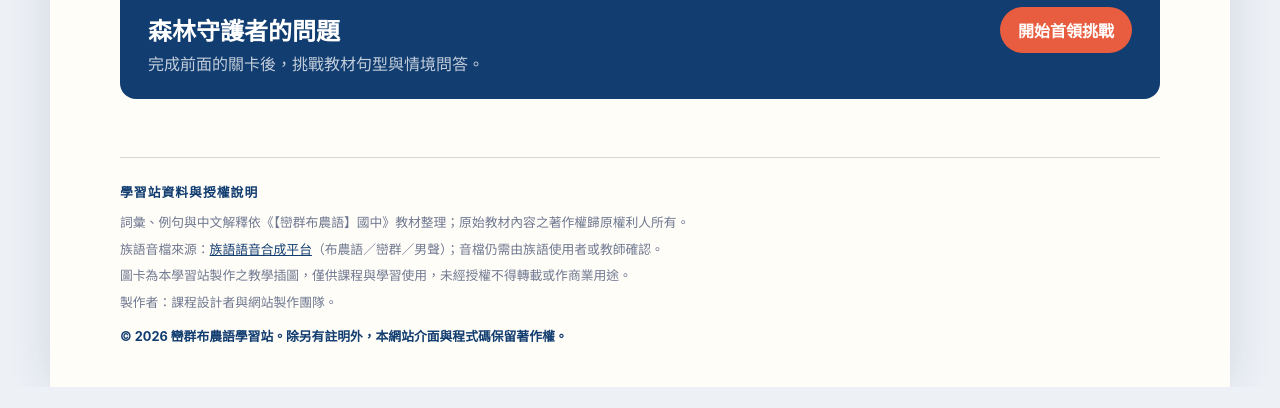
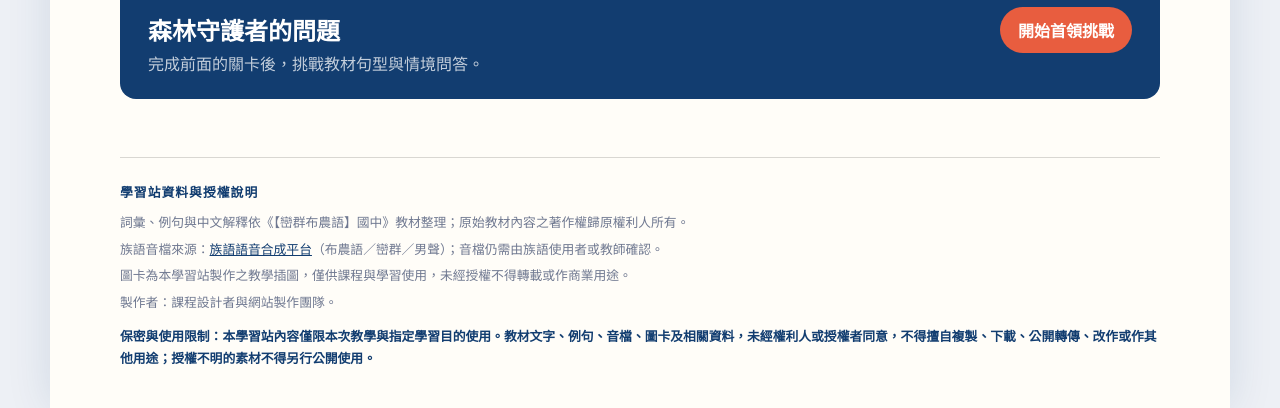
Before and after one commit to chiasan3-Niun/luanqun-bunun-school-learning, a plain HTML site: page index.html in a window 1280 px wide. Shown: the part 1461-1869 px from the top of the page. Before the commit the page ends 1848 px from the top, so only its background shows below. Drawn offline with Linux system fonts and the light colour scheme.

Commit message:
Update confidentiality notice

```diff
--- a/index.html
+++ b/index.html
@@ -53,7 +53,7 @@
       <p>族語音檔來源：<a href="https://ai-labs.ilrdf.org.tw/hnang-kari-ai-asi-sluhay/" target="_blank" rel="noopener noreferrer">族語語音合成平台</a>（布農語／巒群／男聲）；音檔仍需由族語使用者或教師確認。</p>
       <p>圖卡為本學習站製作之教學插圖，僅供課程與學習使用，未經授權不得轉載或作商業用途。</p>
       <p>製作者：課程設計者與網站製作團隊。</p>
-      <p class="footer-copyright">© 2026 巒群布農語學習站。除另有註明外，本網站介面與程式碼保留著作權。</p>
+      <p class="footer-copyright"><strong>保密與使用限制：</strong>本學習站內容僅限本次教學與指定學習目的使用。教材文字、例句、音檔、圖卡及相關資料，未經權利人或授權者同意，不得擅自複製、下載、公開轉傳、改作或作其他用途；授權不明的素材不得另行公開使用。</p>
     </footer>
   </main>
   <script src="data/unit-school-supplies.js"></script>
```
